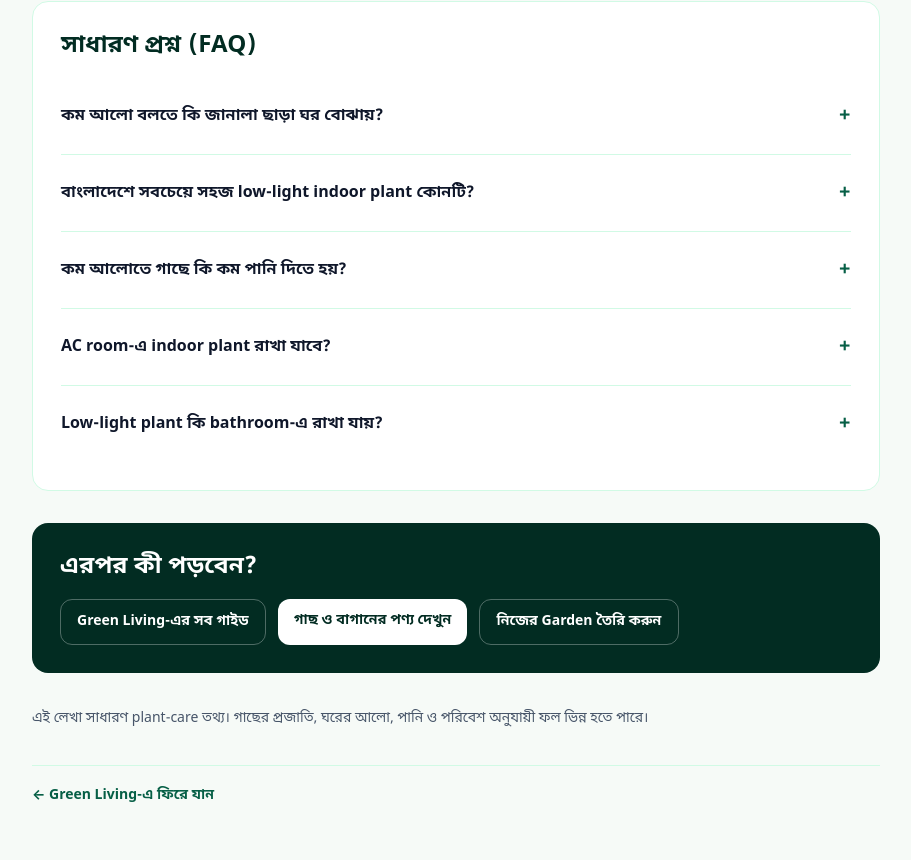
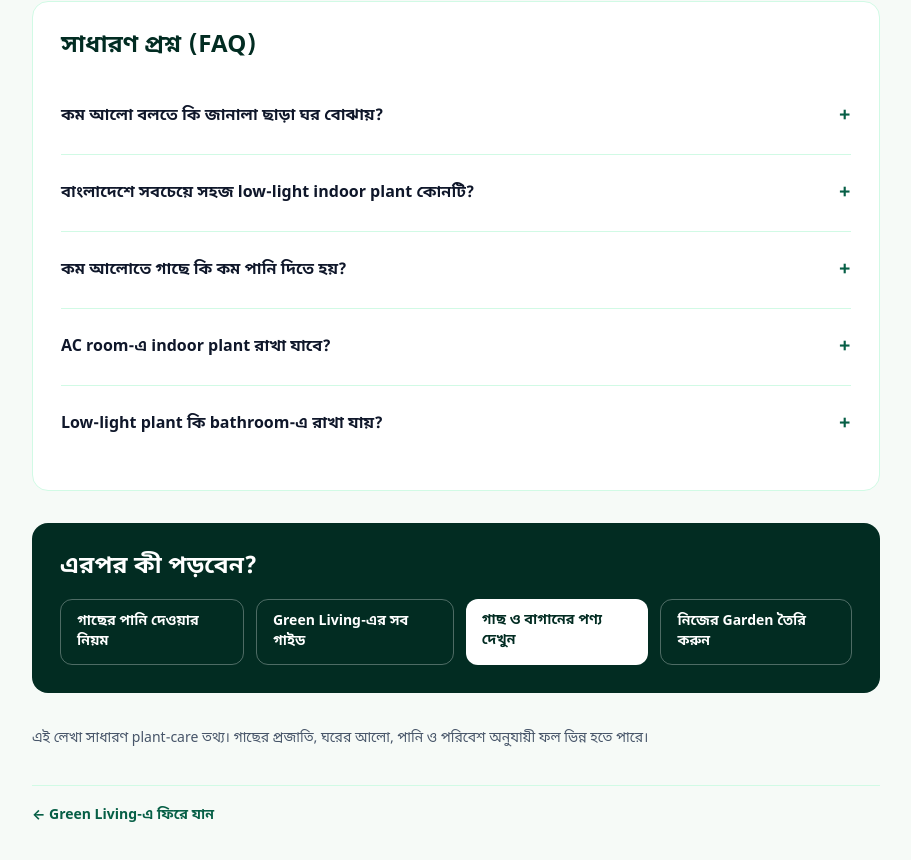
Before and after one commit to agrivacombd/agriva, a Next.js app: page /green-living/low-light-indoor-plants-bangladesh in a window 1280 px wide. Shown: the part 3488-4348 px from the top of the page, without its empty margins (184-1095 px from the left). Built offline with nearby package versions, Linux system fonts and the light colour scheme; no server answers; the database is empty.

Commit message:
Cross-link watering guide from low-light plants article

```diff
--- a/app/green-living/low-light-indoor-plants-bangladesh/page.tsx
+++ b/app/green-living/low-light-indoor-plants-bangladesh/page.tsx
@@ -145,6 +145,7 @@ export default function LowLightIndoorPlantsGuide() {
         <section className="mt-8 rounded-2xl bg-emerald-950 p-5 text-white sm:p-7">
           <h2 className="text-2xl font-black">এরপর কী পড়বেন?</h2>
           <div className="mt-4 flex flex-col gap-3 sm:flex-row">
+            <Link href="/green-living/how-often-to-water-plants-bangladesh" className="rounded-xl border border-white/30 px-4 py-3 text-sm font-bold hover:bg-white/10">গাছের পানি দেওয়ার নিয়ম</Link>
             <Link href="/green-living" className="rounded-xl border border-white/30 px-4 py-3 text-sm font-bold hover:bg-white/10">Green Living-এর সব গাইড</Link>
             <Link href="/plant-market" className="rounded-xl bg-white px-4 py-3 text-sm font-bold text-emerald-950">গাছ ও বাগানের পণ্য দেখুন</Link>
             <Link href="/garden" className="rounded-xl border border-white/30 px-4 py-3 text-sm font-bold hover:bg-white/10">নিজের Garden তৈরি করুন</Link>
```
